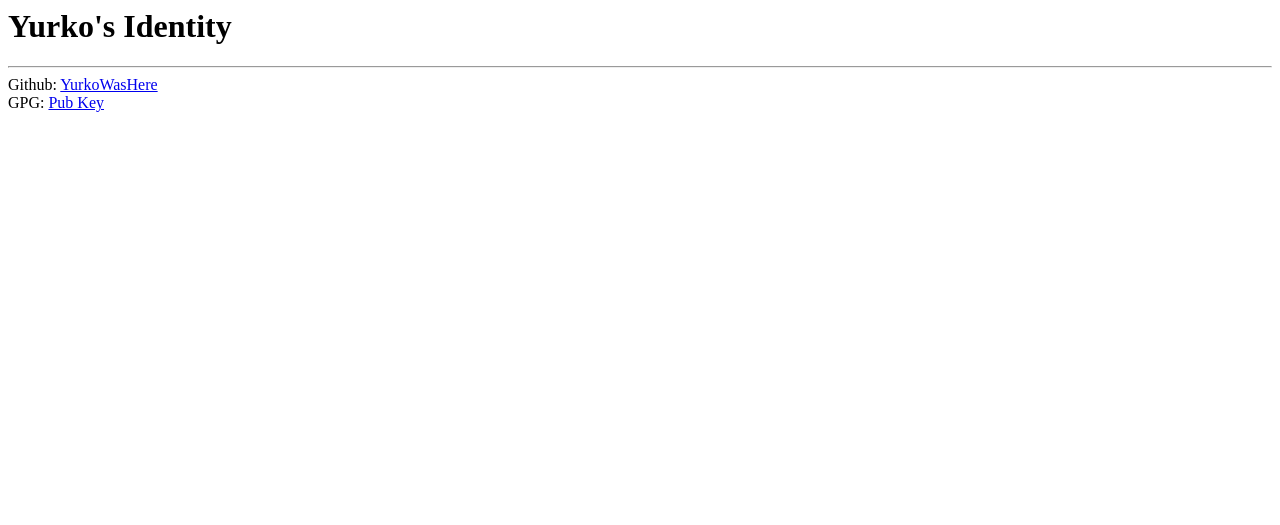
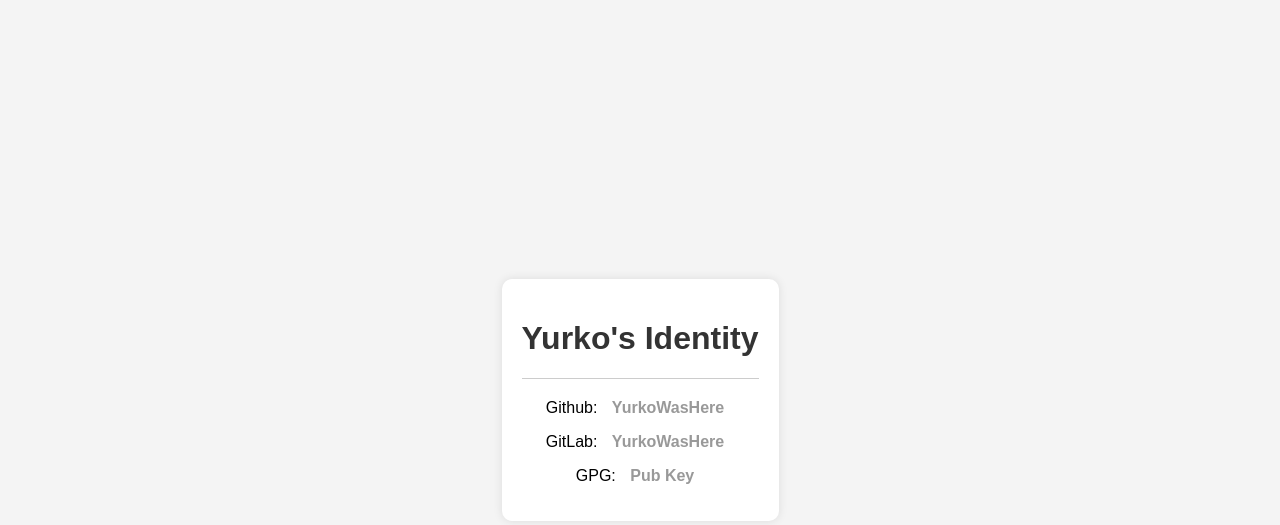
Before and after one commit to YurkoWasHere/yurko, a plain HTML site: page index.html in a window 1280 px wide. Drawn offline with Linux system fonts and the light colour scheme.

Commit message:
Update index.html

```diff
--- a/index.html
+++ b/index.html
@@ -1,8 +1,53 @@
-<html>
-  <body>
-    <h1>Yurko's Identity</h1>
-    <hr>
-    Github: <a href="http://www.github.com/yurkowashere">YurkoWasHere</a><br>
-    GPG: <a href="CA9A1680A60A2987.pub">Pub Key</a>
-  </body>
+<!DOCTYPE html>
+<html lang="en">
+<head>
+    <meta charset="UTF-8">
+    <meta name="viewport" content="width=device-width, initial-scale=1.0">
+    <title>Yurko's Identity</title>
+    <style>
+        body {
+            font-family: Arial, sans-serif;
+            background-color: #f4f4f4;
+            display: flex;
+            justify-content: center;
+            align-items: center;
+            height: 100vh;
+            margin: 0;
+        }
+        .container {
+            background: white;
+            padding: 20px;
+            border-radius: 10px;
+            box-shadow: 0 0 10px rgba(0, 0, 0, 0.1);
+            text-align: center;
+        }
+        h1 {
+            color: #333;
+        }
+        a {
+            color: #999999;
+            text-decoration: none;
+            font-weight: bold;
+            padding: 5px 10px;
+        }
+        a:hover {
+            color: #000000;
+        }
+        hr {
+            border: none;
+            height: 1px;
+            background: #ccc;
+            margin: 20px 0;
+        }
+    </style>
+</head>
+<body>
+    <div class="container">
+        <h1>Yurko's Identity</h1>
+        <hr>
+        <p>Github: <a href="http://www.github.com/yurkowashere" target="_blank">YurkoWasHere</a></p>
+        <p>GitLab: <a href="http://www.gitlab.com/yurkowashere" target="_blank">YurkoWasHere</a></p>
+        <p>GPG: <a href="CA9A1680A60A2987.pub">Pub Key</a></p>
+    </div>
+</body>
 </html>
```
